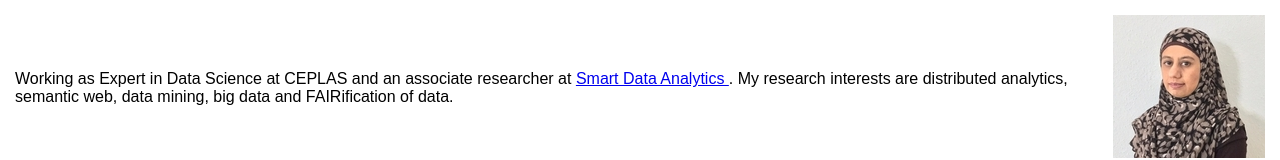
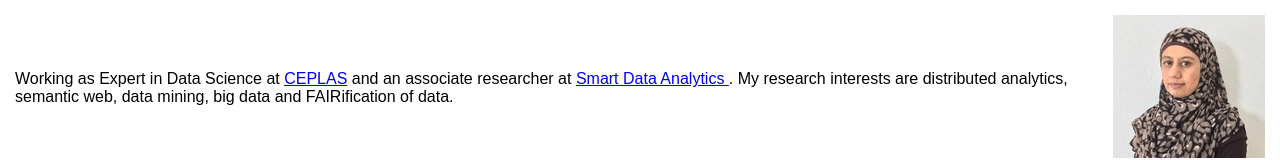
Before and after one commit to HajiraJabeen/HajiraJabeen.github.io, a plain HTML site: page index.html in a window 1280 px wide. Shown: the part 168-328 px from the top of the page. Drawn offline with Linux system fonts and the light colour scheme.

Commit message:
Update index.html

```diff
--- a/index.html
+++ b/index.html
@@ -96,7 +96,7 @@
         <tbody>
             <tr>
                 <td>
-			Working as Expert in Data Science at <https://www.ceplas.eu/en/home/"> CEPLAS</a> and an associate researcher at <a href="http://sda.tech/">Smart Data Analytics </a>. My research interests are distributed analytics, semantic web, data mining, big data and FAIRification of data.
+			Working as Expert in Data Science at <a href="https://www.ceplas.eu/en/home/"> CEPLAS</a> and an associate researcher at <a href="http://sda.tech/">Smart Data Analytics </a>. My research interests are distributed analytics, semantic web, data mining, big data and FAIRification of data.
 		</td>
                 <td style="width: 96px;">
                     <a href="./me.jpg"> <img src="./me2.jpg" alt="Photo" /> </a>
```
